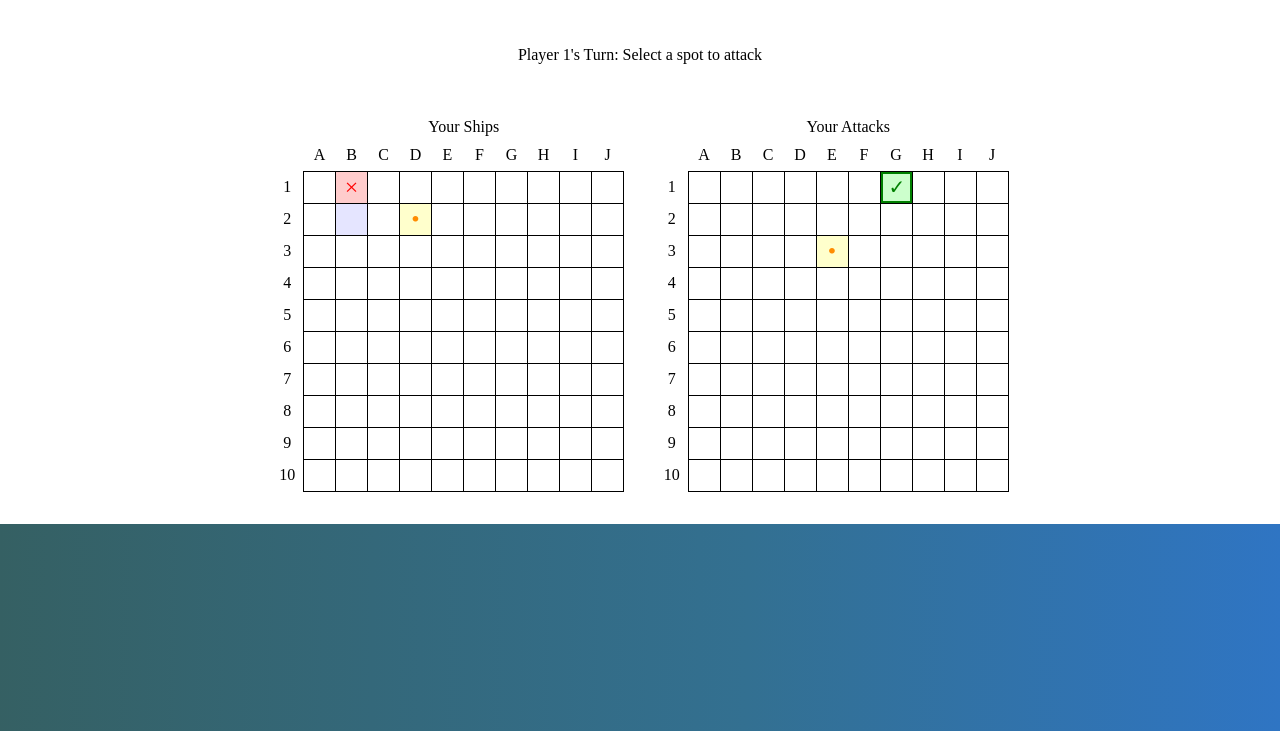
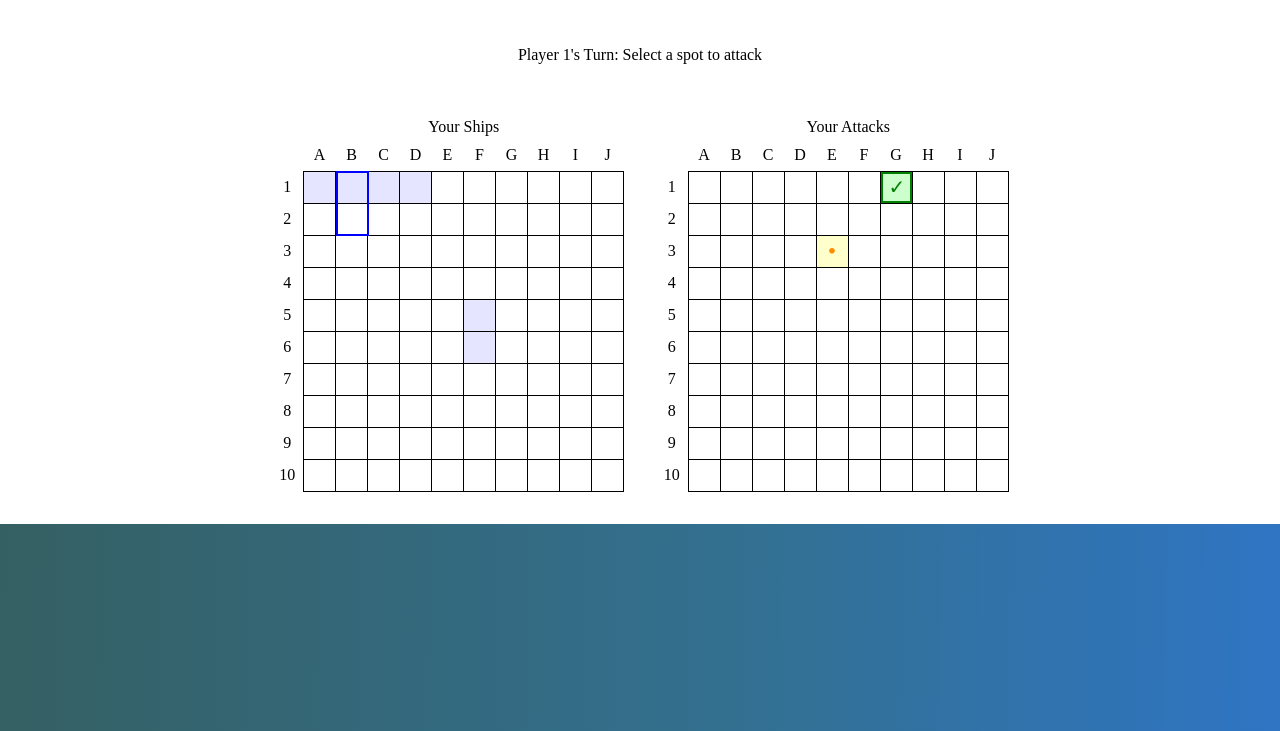
Before and after one commit to Julia-1439/battleship, a website built with webpack: page src/template.html in a window 1280 px wide. Both pictures are taken after typing "Sample" into the empty fields and a click on the button "Begin Game!". Shown: the part 69-800 px from the top of the page. Built offline with nearby package versions, Linux system fonts and the light colour scheme.

Commit message:
Add partial rendering - p1's starting ships

```diff
--- a/src/game-control.js
+++ b/src/game-control.js
@@ -54,7 +54,7 @@ export function start() {
 // @todo left as public to enable randomized placements in the future
 export function placeShips() {
   p1.gameBoard.placeShip(4, 0, 0, "h");
-  p1.gameBoard.placeShip(2, 4, 4, "v");
+  p1.gameBoard.placeShip(2, 5, 4, "v");
 
   p2.gameBoard.placeShip(4, 6, 0, "h");
   p2.gameBoard.placeShip(2, 1, 1, "v");
--- a/src/style.css
+++ b/src/style.css
@@ -156,10 +156,6 @@ nav ul {
   text-align: center;
 }
 
-.your-ships[data-active-game] {
-  /* filter: opacity(0.35); */
-}
-
 table {
   table-layout: fixed;
   width: min-content;
--- a/src/template.html
+++ b/src/template.html
@@ -31,7 +31,7 @@
         <div class="battlefields-title">
           <p>Player 1's Turn: Select a spot to attack</p>
         </div>
-        <table class="battlefield your-ships" data-active-game>
+        <table class="battlefield your-ships" data-player="1">
           <caption>Your Ships</caption>
           <colgroup>
             <col />
@@ -47,10 +47,10 @@
           </colgroup>
           <thead>
             <td class="dummy-cell">
-              <!-- <div class="ship" data-ship-uuid="123">
+              <div class="ship" data-ship-uuid="123">
                 <div class="ship-cell"></div>
                 <div class="ship-cell"></div>
-              </div> -->
+              </div>
             </td>
             <th scope="col">A</th>
             <th scope="col">B</th>
@@ -67,7 +67,7 @@
             <tr>
               <th scope="row">1</th>
               <td><button data-row="0" data-col="0" disabled class="battlefield-btn empty"></button></td>
-              <td><button data-row="0" data-col="1" disabled class="battlefield-btn has-ship is-attacked"></button></td>
+              <td><button data-row="0" data-col="1" disabled class="battlefield-btn empty"></button></td>
               <td><button data-row="0" data-col="2" disabled class="battlefield-btn empty"></button></td>
               <td><button data-row="0" data-col="3" disabled class="battlefield-btn empty"></button></td>
               <td><button data-row="0" data-col="4" disabled class="battlefield-btn empty"></button></td>
@@ -80,13 +80,9 @@
             <tr>
               <th scope="row">2</th>
               <td><button data-row="1" data-col="0" disabled class="battlefield-btn empty"></button></td>
-              <td>
-                <button data-row="1" data-col="1" disabled class="battlefield-btn has-ship"></button>
-              </td>
+              <td><button data-row="1" data-col="1" disabled class="battlefield-btn empty"></button></td>
               <td><button data-row="1" data-col="2" disabled class="battlefield-btn empty"></button></td>
-              <td>
-                <button data-row="1" data-col="3" disabled class="battlefield-btn is-attacked"></button>
-              </td>
+              <td><button data-row="1" data-col="3" disabled class="battlefield-btn empty"></button></td>
               <td><button data-row="1" data-col="4" disabled class="battlefield-btn empty"></button></td>
               <td><button data-row="1" data-col="5" disabled class="battlefield-btn empty"></button></td>
               <td><button data-row="1" data-col="6" disabled class="battlefield-btn empty"></button></td>
@@ -200,7 +196,7 @@
             </tr>
           </tbody>
         </table>
-        <table class="battlefield your-attacks">
+        <table class="battlefield your-attacks" data-player="1">
           <caption>Your Attacks</caption>
           <colgroup>
             <col />
--- a/src/ui-control.js
+++ b/src/ui-control.js
@@ -1,5 +1,3 @@
 import "./style.css";
 import "./ui-rendering/game-area.js";
 import "./ui-rendering/forms.js";
-
-// pubsub?
--- a/src/ui-rendering/game-area.js
+++ b/src/ui-rendering/game-area.js
@@ -1,7 +1,24 @@
-import * as gameControl from "../game-control.js";
+import * as game from "../game-control.js";
 
-// renderBoard(gameControl.p1.gameBoard.state)
+const p1BoardDOM = document.querySelector(`.battlefield[data-player="1"]`);
+const p1CellsDOM = p1BoardDOM.querySelectorAll(".battlefield-btn");
+const p2BoardDOM = document.querySelector(`.battlefield[data-player="2"]`);
 
-function renderBoard(state) {
+game.pubSub.subscribe(game.events.BOARD_UPDATE, render)
 
+function render(data) {
+  console.log("errerer")
+  const p1Board = data.p1Board;
+  const p2Board = data.p2Board;
+
+  p1CellsDOM.forEach((btnDOM) => {
+    const col = +btnDOM.dataset.col;
+    const row = +btnDOM.dataset.row;
+    const cell = p1Board[col][row];
+    if (cell.isAttacked || cell.ship) {
+      btnDOM.classList.remove("empty");
+      if (cell.isAttacked) btnDOM.classList.add("is-attacked");
+      if (cell.ship) btnDOM.classList.add("has-ship");
+    }
+  })
 }
```
